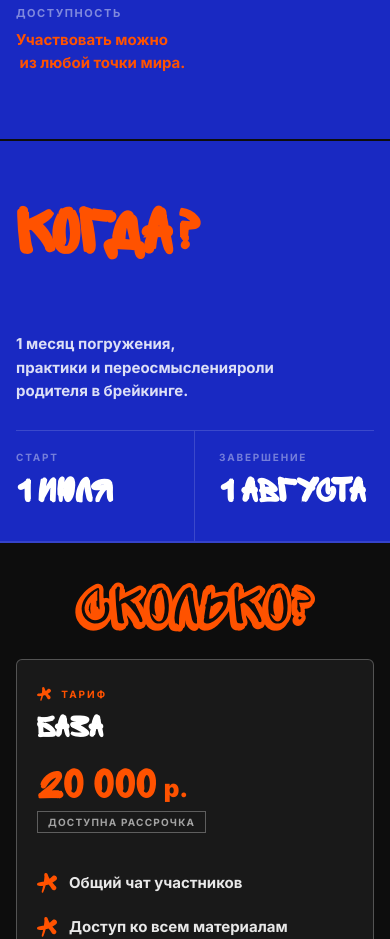
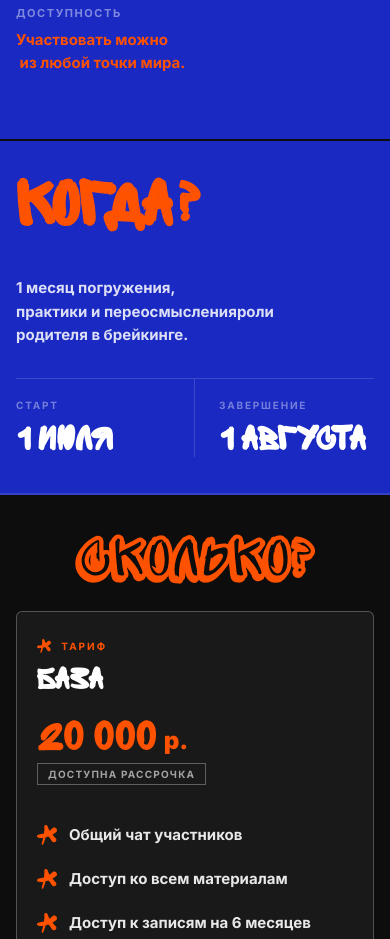
Before and after one commit to strenekaterina/xocrew, a website: page index.html in a window 390 px wide. Shown: the part 9480-10419 px from the top of the page. Drawn offline with Linux system fonts and the light colour scheme.

Commit message:
fix: when section mobile — even padding, dates not pushed to bottom

```diff
--- a/index.html
+++ b/index.html
@@ -1133,6 +1133,11 @@
       .pair-sec.pair-full { height: auto; }
       .pair-col { padding: 36px 16px; }
       .pair-col + .pair-col { border-left: none; border-top: 2px solid var(--dark); }
+      /* КОГДА? — равномерные отступы, даты не прижаты ко дну */
+      #when { padding: 36px 16px !important; }
+      #when .pair-body { flex: none !important; justify-content: flex-start !important; gap: 32px !important; }
+      #when .pair-body > div:first-child { padding-top: 0 !important; }
+      #when .pair-body > div:last-child > div { padding-bottom: 0 !important; }
       .pair-title { white-space: normal; font-size: clamp(36px, 10vw, 68px); }
       .pair-full .pair-title { font-size: clamp(48px, 13vw, 88px); }
 
```
